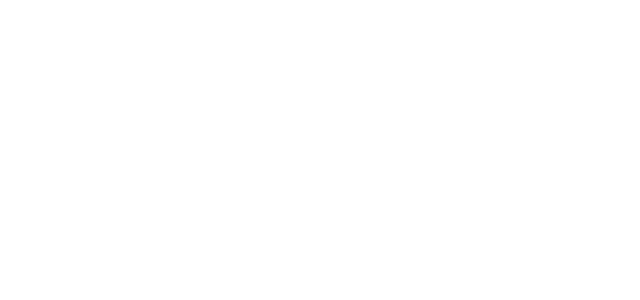
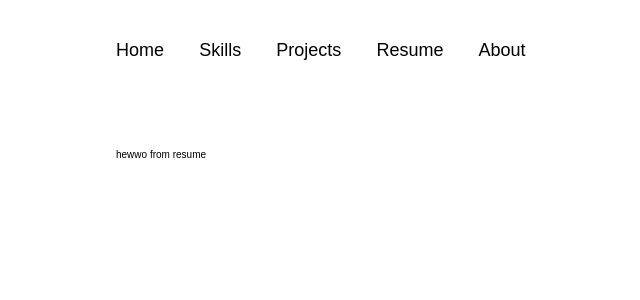
Before and after one commit to alex-lc/portfolio, a React (Create React App) app: page /resume in a window 1280 px wide. Shown: the top 300 px of the page, without its empty margins (12-652 px from the left). Built offline with nearby package versions, Linux system fonts and the light colour scheme.

Commit message:
begin work on resume component

```diff
--- a/src/App.js
+++ b/src/App.js
@@ -5,6 +5,7 @@
 import Landing from './components/Landing';
 import Skills from './components/Skills';
 import Projects from './components/projects/Projects';
+import Resume from './components/Resume';
 
 function App() {
 
@@ -13,6 +14,7 @@
       <Route exact path="/" component={Landing} />
       <Route path="/skills" component={Skills} />
       <Route path="/projects" component={Projects} />
+      <Route path="/resume" component={Resume} />
     </>
   );
 }
--- /dev/null
+++ b/src/components/Resume.js
@@ -0,0 +1,19 @@
+import React from 'react';
+
+/* styles */
+import { Container, InnerContainer } from '../styles';
+
+/* components */
+import Header from './Header';
+
+export default function Resume() {
+    return (
+        <Container>
+            <InnerContainer>
+                <Header />
+
+                hewwo from resume
+            </InnerContainer>
+        </Container>
+    )
+}
```
